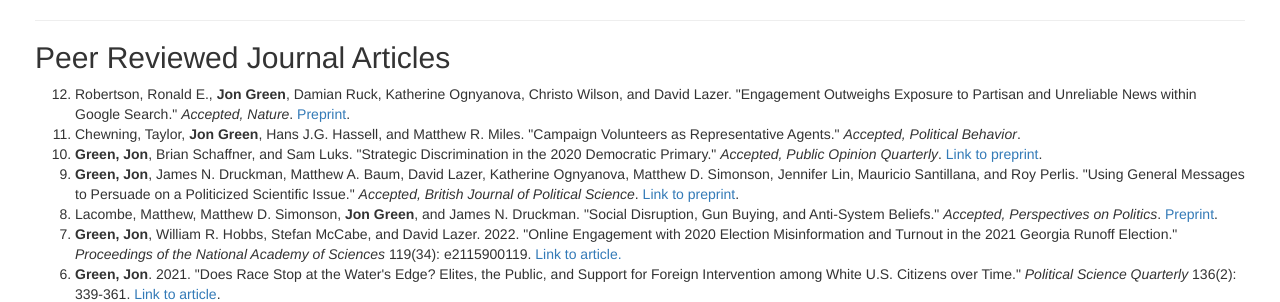
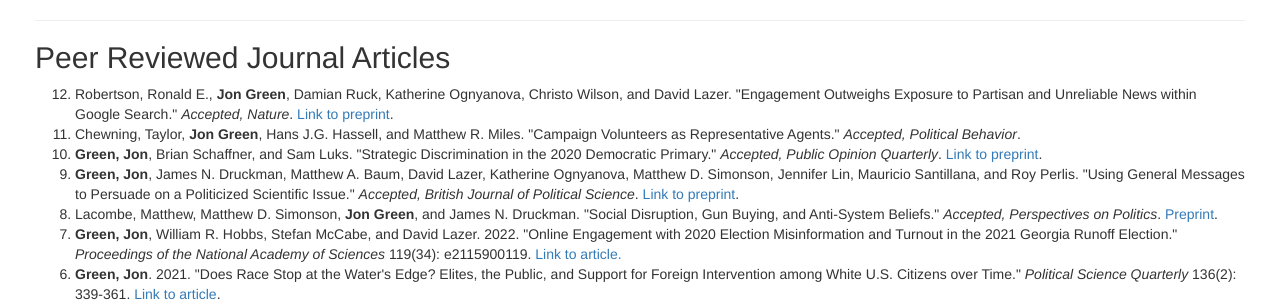
Before and after one commit to jgreen4919/jgreen4919.github.io, a Jekyll site: the page index.html, which Jekyll copies as it is, in a window 1280 px wide. Shown: the part 621-923 px from the top of the page. Built offline with Jekyll 4.4.1, drawn with Linux system fonts in a browser that asks for light colours.

Commit message:
formatting

```diff
--- a/index.html
+++ b/index.html
@@ -33,7 +33,7 @@
     <hr>
     <h2>Peer Reviewed Journal Articles</h2>
     <ol reversed>
-    <li> Robertson, Ronald E., <strong>Jon Green</strong>, Damian Ruck, Katherine Ognyanova, Christo Wilson, and David Lazer. "Engagement Outweighs Exposure to Partisan and Unreliable News within Google Search." <i>Accepted, Nature</i>. <a href="https://arxiv.org/abs/2201.00074">Preprint</a>.</li>
+    <li> Robertson, Ronald E., <strong>Jon Green</strong>, Damian Ruck, Katherine Ognyanova, Christo Wilson, and David Lazer. "Engagement Outweighs Exposure to Partisan and Unreliable News within Google Search." <i>Accepted, Nature</i>. <a href="https://arxiv.org/abs/2201.00074">Link to preprint</a>.</li>
     <li>Chewning, Taylor, <strong>Jon Green</strong>, Hans J.G. Hassell, and Matthew R. Miles. "Campaign Volunteers as Representative Agents." <i>Accepted, Political Behavior</i>.
     <li> <strong>Green, Jon</strong>, Brian Schaffner, and Sam Luks. "Strategic Discrimination in the 2020 Democratic Primary." <i>Accepted, Public Opinion Quarterly</i>. <a href="https://osf.io/25kew/">Link to preprint</a>.</li>
     <li> <strong>Green, Jon</strong>, James N. Druckman,  Matthew A. Baum, David Lazer, Katherine Ognyanova, Matthew D. Simonson, Jennifer Lin, Mauricio Santillana, and Roy Perlis. "Using General Messages to Persuade on a Politicized Scientific Issue." <i>Accepted, British Journal of Political Science</i>. <a href="https://osf.io/7tn4d/">Link to preprint</a>.</li>
```
